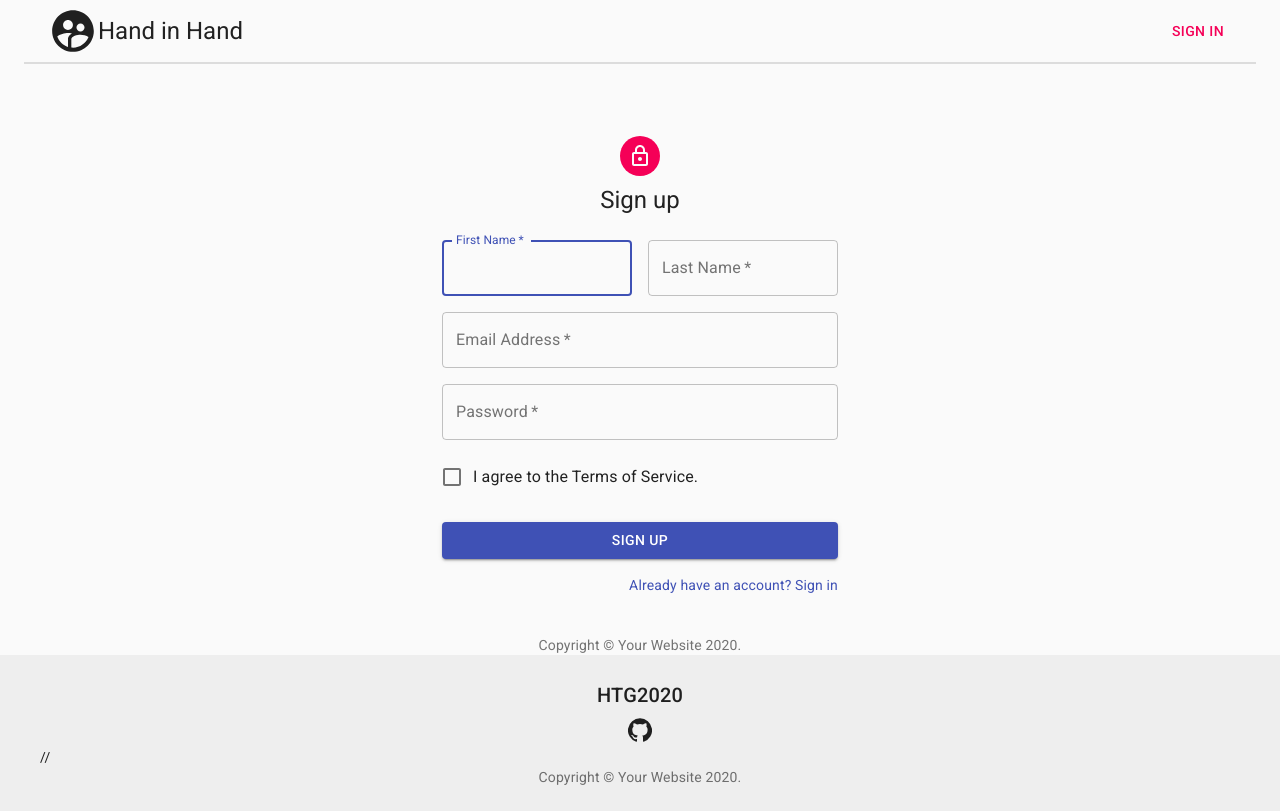
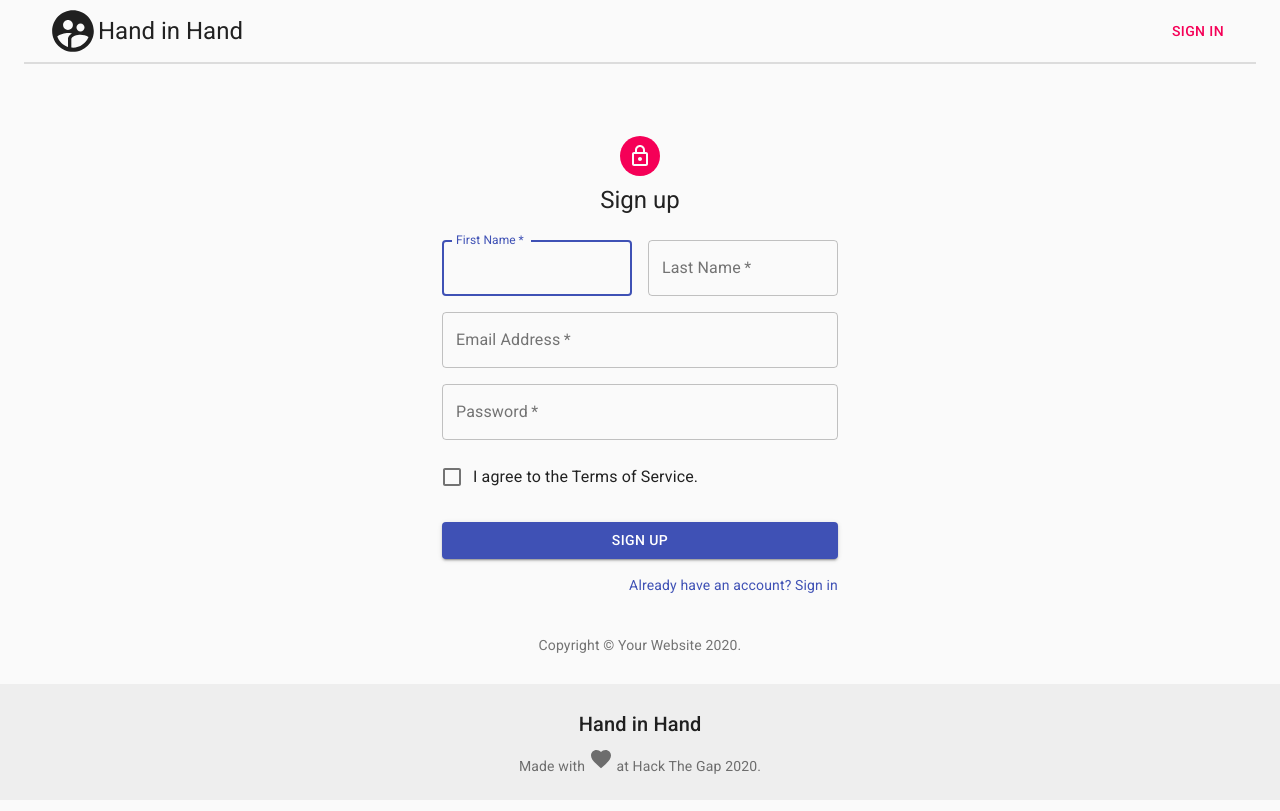
Before and after one commit to tthoraldson/HTG2020, a React (Create React App) app: page /signup in a window 1280 px wide. Built offline with nearby package versions, Linux system fonts and the light colour scheme.

Commit message:
footer and header changes

```diff
--- a/public/index.html
+++ b/public/index.html
@@ -2,7 +2,6 @@
 <html lang="en">
   <head>
     <meta charset="utf-8" />
-    <link rel="icon" href="%PUBLIC_URL%/favicon.ico" />
     <meta name="viewport" content="width=device-width, initial-scale=1" />
     <meta name="theme-color" content="#000000" />
     <meta
@@ -25,7 +24,7 @@
       Learn how to configure a non-root public URL by running `npm run build`.
     -->
     <link rel="stylesheet" href="https://fonts.googleapis.com/css?family=Roboto:300,400,500,700&display=swap" />
-    <title>React App</title>
+    <title>Hand in Hand</title>
   </head>
   <body>
     <noscript>You need to enable JavaScript to run this app.</noscript>
--- a/public/signin.html
+++ b/public/signin.html
@@ -2,7 +2,6 @@
 <html lang="en">
   <head>
     <meta charset="utf-8" />
-    <link rel="icon" href="%PUBLIC_URL%/favicon.ico" />
     <meta name="viewport" content="width=device-width, initial-scale=1" />
     <meta name="theme-color" content="#000000" />
     <meta
@@ -25,7 +24,7 @@
       Learn how to configure a non-root public URL by running `npm run build`.
     -->
     <link rel="stylesheet" href="https://fonts.googleapis.com/css?family=Roboto:300,400,500,700&display=swap" />
-    <title>React App</title>
+    <title>Hand in Hand</title>
   </head>
   <body>
     <noscript>You need to enable JavaScript to run this app.</noscript>
--- a/src/components/Footer.js
+++ b/src/components/Footer.js
@@ -9,16 +9,19 @@ import Grid from '@material-ui/core/Grid';
 import GitHubIcon from '@material-ui/icons/GitHub';
 import FacebookIcon from '@material-ui/icons/Facebook';
 import TwitterIcon from '@material-ui/icons/Twitter';
+import FavoriteIcon from '@material-ui/icons/Favorite';
 
 
 function Copyright() {
   return (
     <Typography variant="body2" color="textSecondary" align="center">
-      {'Copyright © '}
-      <Link color="inherit" href="https://material-ui.com/">
-        Your Website
+      {'Made with '}
+      <FavoriteIcon fontsize="small"/>
+      {' at '}
+      <Link color="inherit" href="https://www.hackthegap.com/">
+        Hack The Gap
       </Link>{' '}
-      {new Date().getFullYear()}
+      {'2020'}
       {'.'}
     </Typography>
   );
@@ -45,16 +48,7 @@ export default function Footer(props) {
         <Typography variant="h6" align="center" gutterBottom>
           {title}
         </Typography>
-
-        <Grid container xs={12} spacint={3} direction="row" justify="center" alignItems="center">
-          {social.map((network) => (
-            <Grid item spacint={3}>
-              <network.icon />
-            </Grid>
-         ))}
-         </Grid>
-
-        // <Copyright />
+        <Copyright />
       </Container>
     </footer>
   );
@@ -62,11 +56,11 @@ export default function Footer(props) {
 
 Footer.defaultProps = {
   social: [
-    { name: 'GitHub', icon: GitHubIcon },
+    { name: 'GitHub', icon: GitHubIcon, href: 'http://github.com/tthoraldson/HTG2020'},
     //{ name: 'Twitter', icon: TwitterIcon },
     //{ name: 'Facebook', icon: FacebookIcon },
   ],
-  title: "HTG2020",
+  title: "Hand in Hand",
 };
 
 Footer.propTypes = {
--- a/src/components/Header.js
+++ b/src/components/Header.js
@@ -46,7 +46,7 @@ export default function Header(props) {
         </Typography>
 
         <Button color="secondary" href="/signin">
-          Sign in
+          Sign In
         </Button>
 
       </Toolbar>
@@ -55,6 +55,7 @@ export default function Header(props) {
   );
 }
 
+
 Header.propTypes = {
   sections: PropTypes.array,
   title: PropTypes.string,
--- a/src/components/SignIn.js
+++ b/src/components/SignIn.js
@@ -180,7 +180,7 @@ export default function SignIn() {
               </Link>
             </Grid>
             <Grid item>
-              <Link href="#" variant="body2">
+              <Link href="/signup" variant="body2">
                 {"Don't have an account? Sign Up"}
               </Link>
             </Grid>
--- a/src/components/SignUp.js
+++ b/src/components/SignUp.js
@@ -125,7 +125,7 @@ export default function SignUp() {
           </Button>
           <Grid container justify="flex-end">
             <Grid item>
-              <Link href="#" variant="body2">
+              <Link href="signin" variant="body2">
                 Already have an account? Sign in
               </Link>
             </Grid>
```
